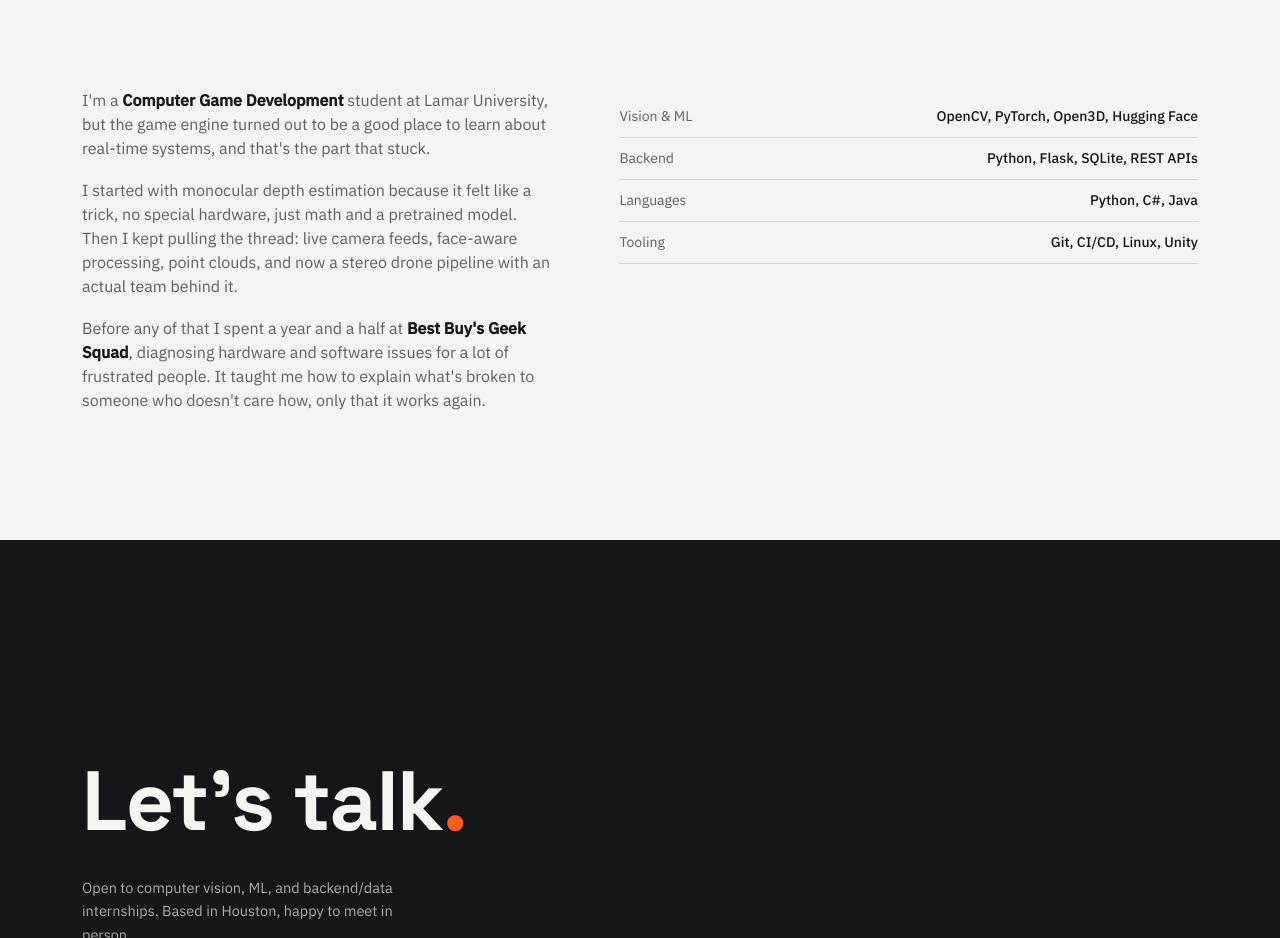
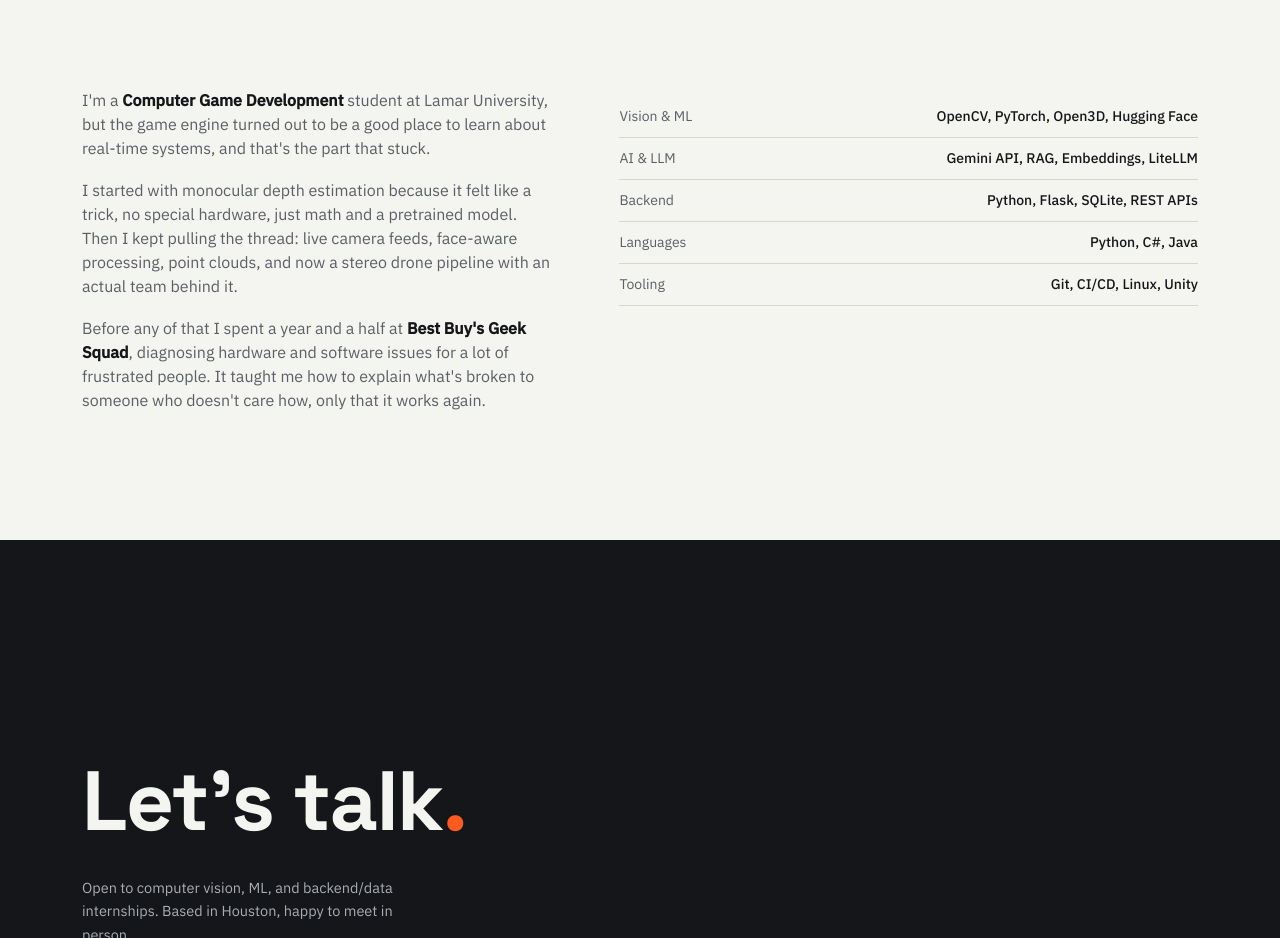
Before and after one commit to MurphyAmos/MurphyAmos.github.io, a plain HTML site: page index.html in a window 1280 px wide. Shown: the part 2880-3818 px from the top of the page. Drawn offline with Linux system fonts and the light colour scheme.

```diff
--- a/index.html
+++ b/index.html
@@ -1299,11 +1299,16 @@
 
         </div>
 
-        <div class="toolset">
+          <div class="toolset">
 
           <div class="toolrow">
             <span>Vision &amp; ML</span>
             <span>OpenCV, PyTorch, Open3D, Hugging Face</span>
+          </div>
+
+          <div class="toolrow">
+            <span>AI &amp; LLM</span>
+            <span>Gemini API, RAG, Embeddings, LiteLLM</span>
           </div>
 
           <div class="toolrow">
```
